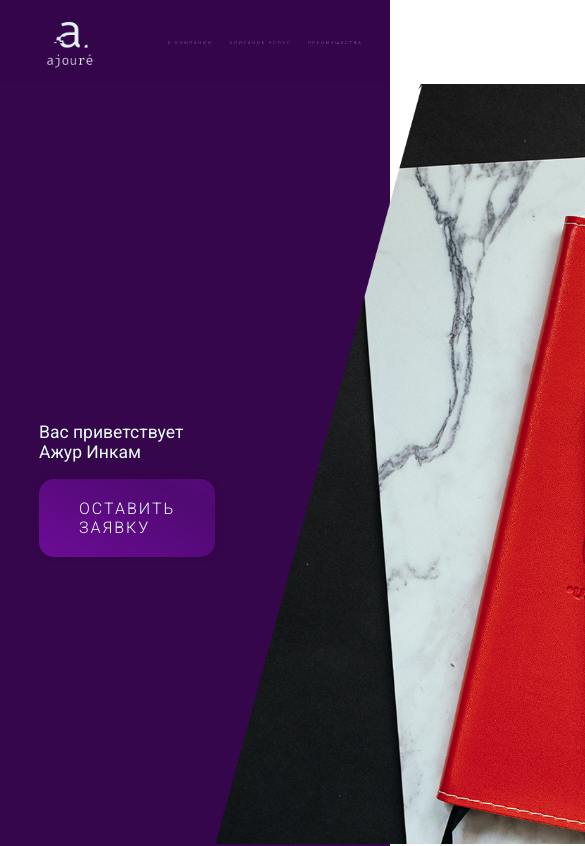
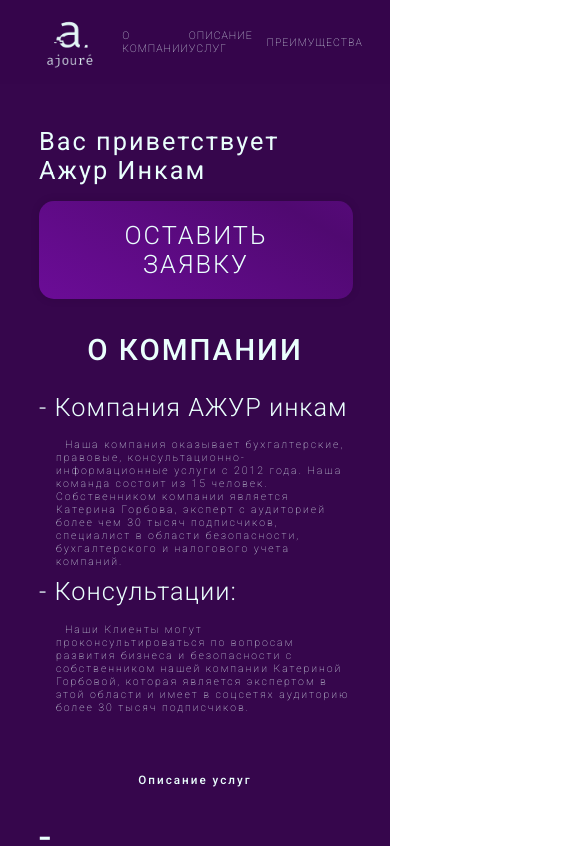
Before and after one commit to SCHIZ0FRENIA/AJOURE, a React (Vite) app: page / in a window 390 px wide. Shown: the top 846 px of the page, 585 px wide, since content can reach past the window. Built offline with nearby package versions, Linux system fonts and the light colour scheme.

Commit message:
changes for mobile

```diff
--- a/src/Components/First.css
+++ b/src/Components/First.css
@@ -22,3 +22,25 @@
     height: 90vh;
     justify-self: flex-end;
 }
+
+@media (max-width: 907px) {
+    .first {
+        padding: 10vh 10vw 0 10vw;
+    }
+    .first img {
+        display: none;
+    }
+    .head{
+        margin: auto auto;
+    }
+    .button{
+        width: 75%;
+        text-align: center;
+        font-size: 3vh;
+    }
+    .greeting {
+        font-size: 3vh;
+        letter-spacing: 2px;
+        margin-top: 5vh;
+    }
+}
--- a/src/Components/Info.css
+++ b/src/Components/Info.css
@@ -10,7 +10,7 @@
 .about>h1 {
     text-align: center;
     text-transform: uppercase;
-    font-size: 3.5vw;
+    font-size: 3.5vh;
     font-weight: 500;
     margin-bottom: 6vh;
     margin-top: 5vh;
@@ -18,14 +18,25 @@
 
 .about>h2 {
     margin-left: 0;
-    font-size: 3vw;
+    font-size: 3vh;
     font-weight: 300;
     letter-spacing: 2px;
     margin-bottom: 2vh;
 }
 
 .about>p {
-    margin-left: 2vw;
-    font-size: 1.25vw;
+    margin-left: 2vh;
+    font-size: 1.25vh;
     font-weight: 200;
 }
+
+@media (max-width: 907px) {
+    .about>h1 {
+        margin-bottom: 3vh;
+        margin-top: 3vh;
+    }
+
+    .about>h2 {
+        letter-spacing: 1px;
+    }
+}
--- a/src/Components/Navbar.css
+++ b/src/Components/Navbar.css
@@ -34,7 +34,7 @@ a {
 }
 
 .opt {
-    font-size: 1vw;
+    font-size: 1vh;
     margin-bottom: auto;
     margin-top: auto;
     color: #EAFFFD;
@@ -48,3 +48,13 @@ a {
 .opt:hover {
     color: #ffffff;
 }
+
+@media (max-width: 907px) {
+    .menu {
+        width: 65vw;
+    }
+    .opt {
+        font-size: 1.25vh;
+        letter-spacing: 1px;
+    }
+}
```
